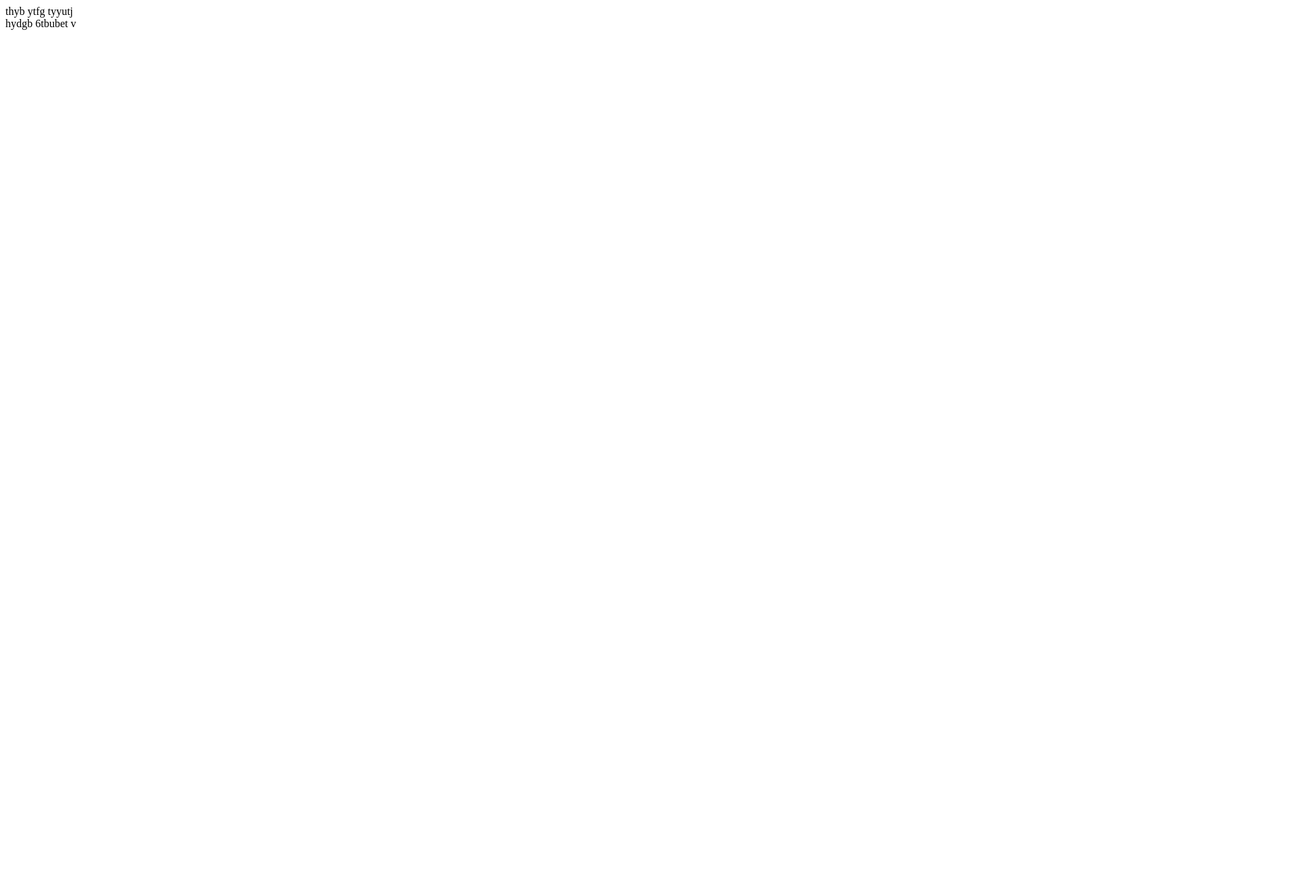
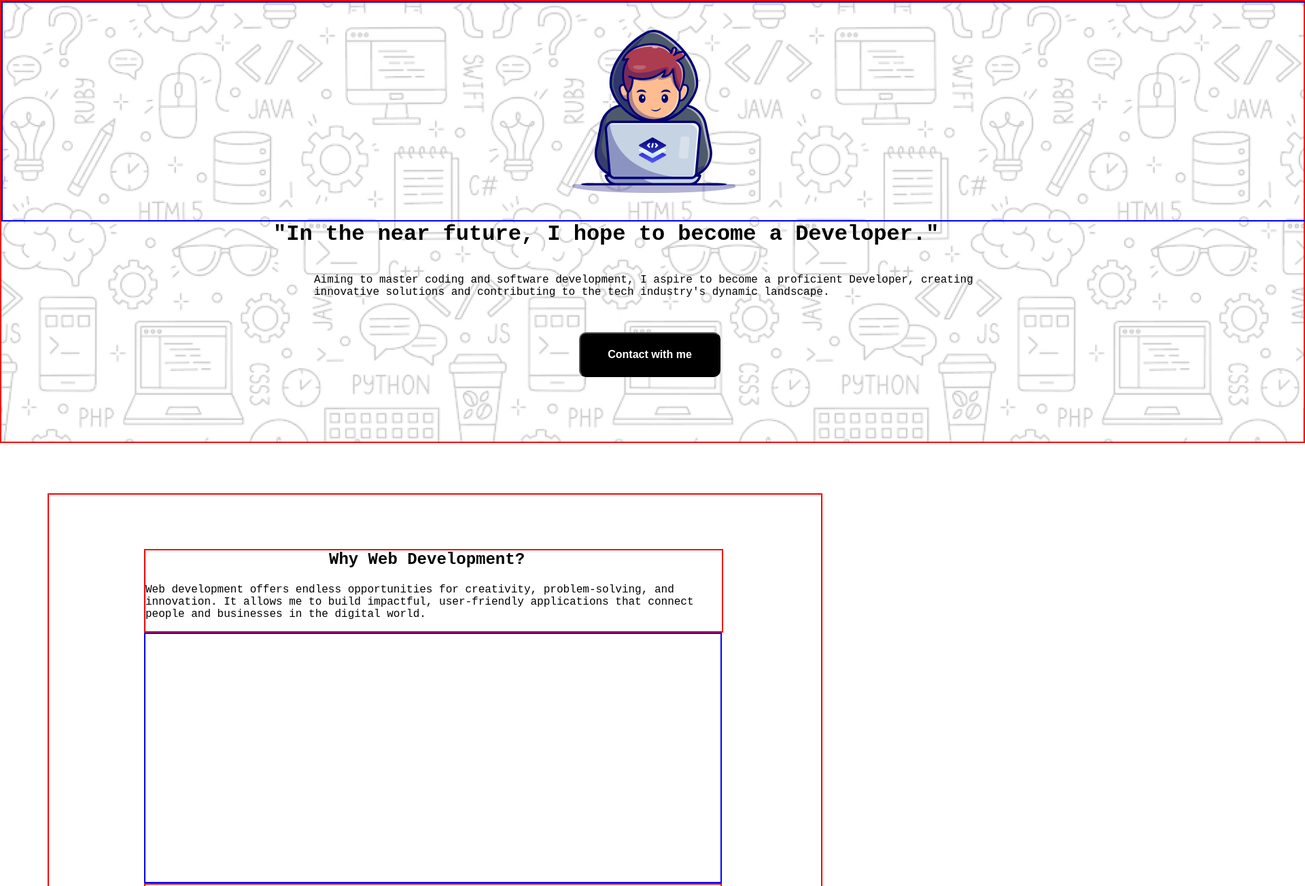
Before and after one commit to asaduzzamanashik372/My-assignment, a plain HTML site: page index.html in a window 1280 px wide. Shown: the top 1304 px of the page at 68% size, 1920 px wide, since content can reach past the window. Before the commit the page ends 800 px from the top, so only its background shows below. Drawn offline with Linux system fonts and the light colour scheme; a web font is replaced by a local one.

Commit message:
adding css

```diff
--- a/index.html
+++ b/index.html
@@ -3,20 +3,35 @@
 <head>
     <meta charset="UTF-8">
     <meta name="viewport" content="width=device-width, initial-scale=1.0">
-    <title>My Assignment</title>
+    <title>MY Assignment</title>
     <link rel="stylesheet" href="style/style.css">
 </head>
-<body>
-    <header>
-thyb ytfg  tyyutj
+<body class="font">
+    <header class="banner-image">
+        <div class="image-container"><img src="/assets/Group.png" alt=""></div>
+        <div class="text-container"><h1>"In the near future, I hope to become a Developer."</h1>
+            <p>Aiming to master coding and software development, I aspire to become a proficient Developer, creating innovative solutions and contributing to the tech industry's dynamic landscape.</p>
+            <button><h4>Contact with me</h4></button>
+        </div>
+
     </header>
 
     <main>
-hydgb 6tbubet v
+    <section class="poster-container">
+        <div class="poster-text-container">
+            <h1>Why Web Development?</h1>
+            <p>Web development offers endless opportunities for creativity, problem-solving, and innovation. It allows me to build impactful, user-friendly applications that connect people and businesses in the digital world.</p>
+        </div>
+        <div class="poster-image-content-one"></div>
+        <div class="poster-image-content-two"></div>
+        <div class="poster-image-content-three"></div>
+
+    </section>
     </main>
 
     <footer>
 
     </footer>
+
 </body>
 </html>
--- a/style/style.css
+++ b/style/style.css
@@ -0,0 +1,83 @@
+@import url('https://fonts.googleapis.com/css2?family=Azeret+Mono:ital,wght@0,100..900;1,100..900&display=swap');
+
+  .font{
+    font-family: "Azeret Mono", monospace;
+
+  }
+
+
+*{
+    box-sizing: border-box;
+    margin: 0;
+    padding: 0;}
+
+    .banner-image{
+        height: 652px;
+        width: 1920px;
+        border: 2px solid red;
+        background-image: url('/assets/Hero-bg.png');
+        margin: 0 auto;
+
+    }
+    .image-container{
+        height: 50%;
+        width: 1920px;
+        border: 2px solid blue;
+        display: flex;
+        justify-content: center;
+        align-items: center;
+    }
+  .text-container h1{
+    margin-left: 400px;
+    margin-bottom: 40px;
+  }
+  .text-container p{
+    margin-left: 460px;
+    margin-right: 460px;
+    margin-bottom: 50px;
+  }
+  .text-container button{
+    margin-left: 850px;
+    width: 208px;
+    height: 66px;
+    color: white;
+    background-color: black;
+    font-size: 16px;
+    font-weight: 400;
+    border-radius: 10px;
+  }
+  .poster-container{
+    width: 1140px;
+    height: 1393px;
+    border: 2px solid red;
+    margin: 0 auto;
+    margin-top: 74px;
+    padding: 80px 140px;
+  }
+  /* poster design hare */
+  .poster-text-container{
+    width: 852px;
+    height:10%;
+    border: 2px solid red;
+  }
+  .poster-text-container h1{
+    margin-left: 270px;
+    margin-bottom: 22px;
+    color: color: rgb(13, 19, 33);
+  }
+  .poster-image-content-one{
+    width: 850px;
+    height: 30%;
+    border: 2px solid blue;
+
+  }
+  .poster-image-content-two{
+    width: 850px;
+    height: 30%;
+    border: 2px solid red;
+  }
+   .poster-image-content-three{
+    width: 850px;
+    height: 30%;
+    border: 2px solid yellow;
+   }
```
